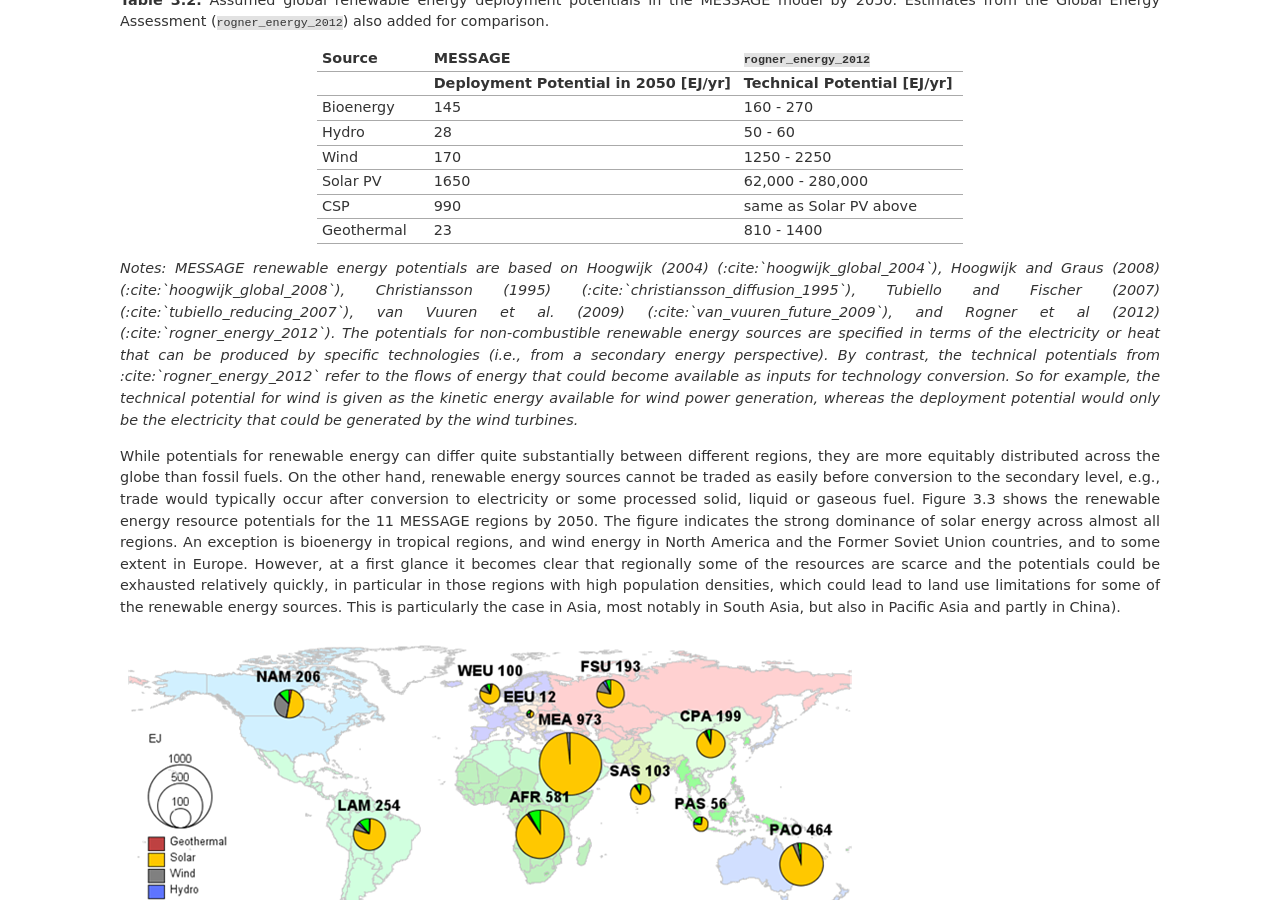
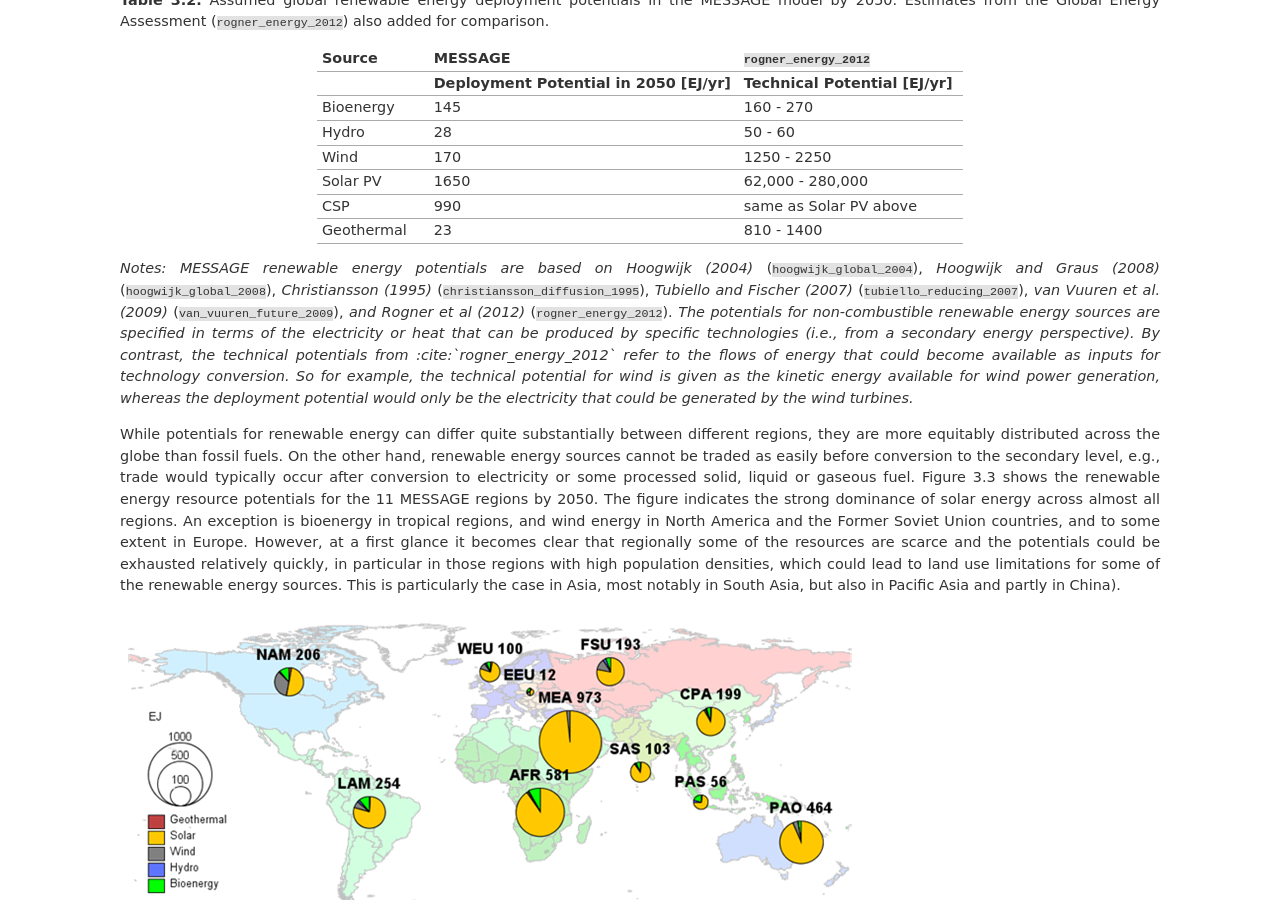
Before and after one commit to yiyi1991/message-ix-models, a Sphinx documentation site: the page built from doc/global/source/message_globiom/energy/resource.rst, in a window 1280 px wide and 900 px high, scrolled down 2753 px. Built offline with Sphinx 7.4.7, drawn with Linux system fonts in a browser that asks for light colours; cross-references to code outside the pages are shown as plain code.

Commit message:
Update resource.rst

```diff
--- a/doc/global/source/message_globiom/energy/resource.rst
+++ b/doc/global/source/message_globiom/energy/resource.rst
@@ -93,7 +93,7 @@
      - 23
      - 810 - 1400
 
-*Notes: MESSAGE renewable energy potentials are based on Hoogwijk (2004) (:cite:`hoogwijk_global_2004`), Hoogwijk and Graus (2008) (:cite:`hoogwijk_global_2008`), Christiansson (1995) (:cite:`christiansson_diffusion_1995`), Tubiello and Fischer (2007) (:cite:`tubiello_reducing_2007`), van Vuuren et al. (2009) (:cite:`van_vuuren_future_2009`), and Rogner et al (2012) (:cite:`rogner_energy_2012`). The potentials for non-combustible renewable energy sources are specified in terms of the electricity or heat that can be produced by specific technologies (i.e., from a secondary energy perspective). By contrast, the technical potentials from :cite:`rogner_energy_2012` refer to the flows of energy that could become available as inputs for technology conversion. So for example, the technical potential for wind is given as the kinetic energy available for wind power generation, whereas the deployment potential would only be the electricity that could be generated by the wind turbines.*
+*Notes: MESSAGE renewable energy potentials are based on Hoogwijk (2004)* (:cite:`hoogwijk_global_2004`), *Hoogwijk and Graus (2008)* (:cite:`hoogwijk_global_2008`), *Christiansson (1995)* (:cite:`christiansson_diffusion_1995`), *Tubiello and Fischer (2007)* (:cite:`tubiello_reducing_2007`), *van Vuuren et al. (2009)* (:cite:`van_vuuren_future_2009`), *and Rogner et al (2012)* (:cite:`rogner_energy_2012`). *The potentials for non-combustible renewable energy sources are specified in terms of the electricity or heat that can be produced by specific technologies (i.e., from a secondary energy perspective). By contrast, the technical potentials from :cite:`rogner_energy_2012` refer to the flows of energy that could become available as inputs for technology conversion. So for example, the technical potential for wind is given as the kinetic energy available for wind power generation, whereas the deployment potential would only be the electricity that could be generated by the wind turbines.*
 
 While potentials for renewable energy can differ quite substantially between different regions, they are more equitably distributed across the globe than fossil fuels. On the other hand, renewable energy sources cannot be traded as easily before conversion to the secondary level, e.g., trade would typically occur after conversion to electricity or some processed solid, liquid or gaseous fuel. Figure 3.3 shows the renewable energy resource potentials for the 11 MESSAGE regions by 2050. The figure indicates the strong dominance of solar energy across almost all regions. An exception is bioenergy in tropical regions, and wind energy in North America and the Former Soviet Union countries, and to some extent in Europe. However, at a first glance it becomes clear that regionally some of the resources are scarce and the potentials could be exhausted relatively quickly, in particular in those regions with high population densities, which could lead to land use limitations for some of the renewable energy sources. This is particularly the case in Asia, most notably in South Asia, but also in Pacific Asia and partly in China).
 
```
